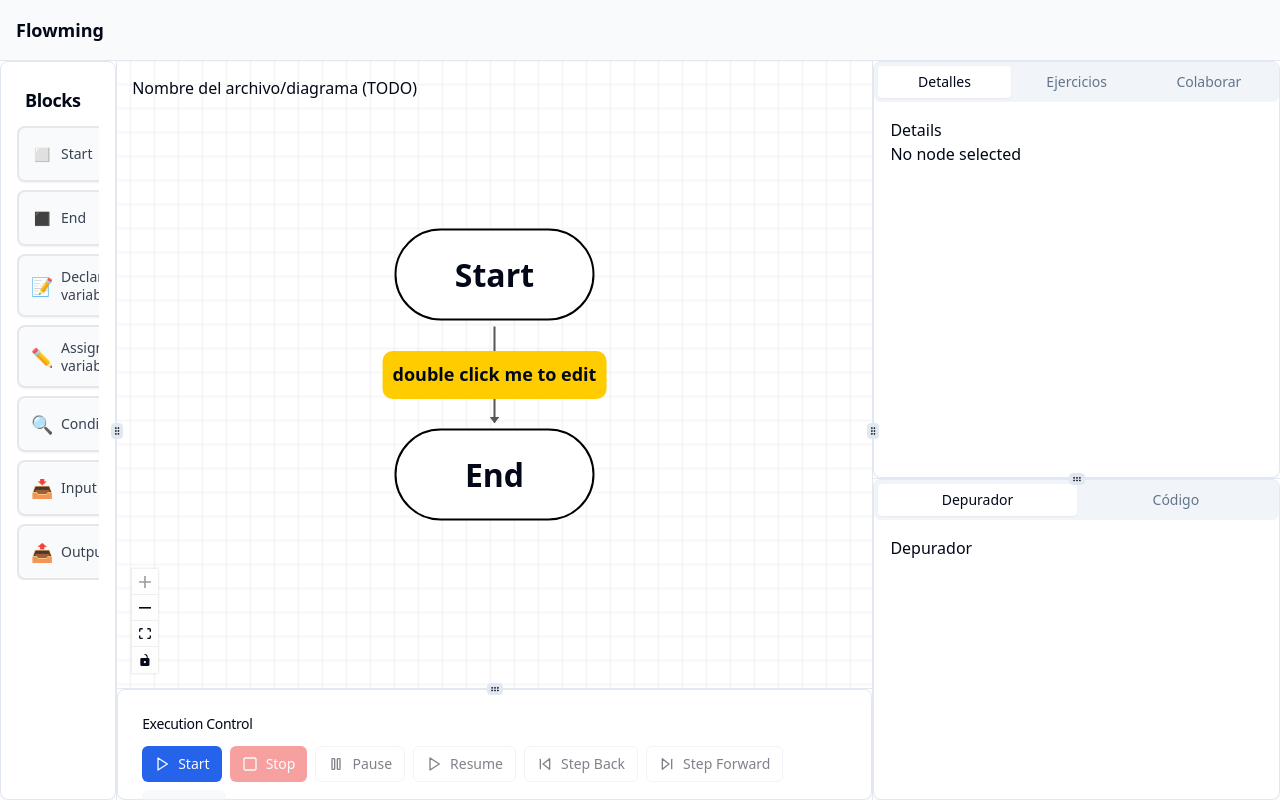
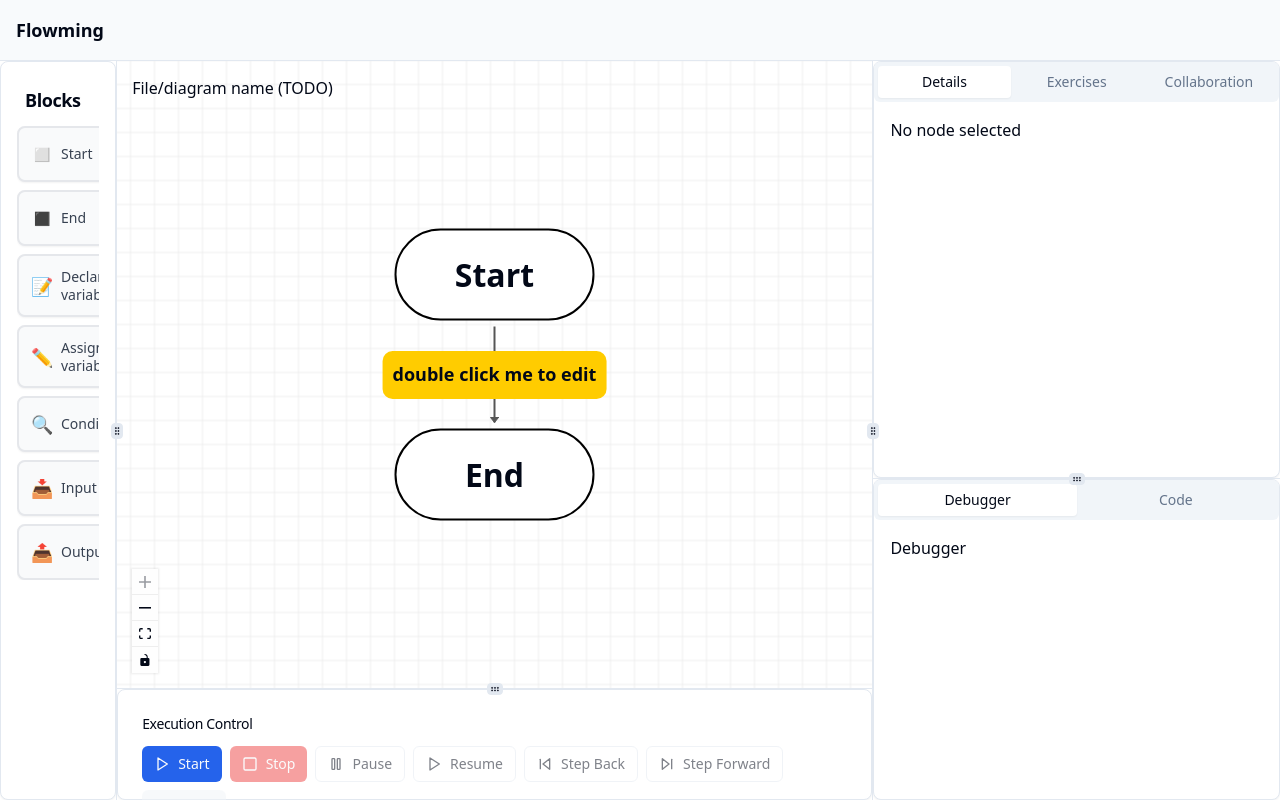
Before and after one commit to MrPoll0/flowming, a React (Vite) app: page / in a window 1280 px wide. Built offline with nearby package versions, Linux system fonts and the light colour scheme.

Commit message:
chore: consistent language

```diff
--- a/src/components/Flow/FlowContent.tsx
+++ b/src/components/Flow/FlowContent.tsx
@@ -779,7 +779,7 @@ const FlowContent: React.FC = () => {
         <Controls />
         <Background variant={BackgroundVariant.Lines} gap={12} size={1} />
         <Panel style={{ userSelect: 'none' }}> {/* prevent text selection when double clicking on edge */}
-          Nombre del archivo/diagrama (TODO)
+          File/diagram name (TODO)
         </Panel>
       </ReactFlow>
       <ContextMenu onDelete={onDelete} />
--- a/src/components/Panel/PanelList.tsx
+++ b/src/components/Panel/PanelList.tsx
@@ -13,26 +13,26 @@ export interface PanelTab {
 
 const topPanelTabs: PanelTab[] = [
     {
-      label: "Detalles",
+      label: "Details",
       content: <DetailsTab />
     },
     {
-      label: "Ejercicios",
+      label: "Exercises",
       content: <ExercisesTab />
     },
     {
-      label: "Colaborar",
+      label: "Collaboration",
       content: <CollaborateTab />
     }
   ];
 
 const bottomPanelTabs: PanelTab[] = [
     {
-      label: "Depurador",
+      label: "Debugger",
       content: <DebuggerTab />
     },
     {
-      label: "Código",
+      label: "Code",
       content: <CodeTab />
     }
   ];
--- a/src/components/Panel/Tabs/CollaborateTab.tsx
+++ b/src/components/Panel/Tabs/CollaborateTab.tsx
@@ -1,7 +1,7 @@
 const CollaborateTab = () => {
     return (
         <div>
-            <h3>Colaborar con el diagrama</h3>
+            <h3>Online collaboration</h3>
         </div>
     );
 };
--- a/src/components/Panel/Tabs/DebuggerTab.tsx
+++ b/src/components/Panel/Tabs/DebuggerTab.tsx
@@ -1,7 +1,7 @@
 const DebuggerTab = () => {
     return (
         <div>
-            <h3>Depurador</h3>
+            <h3>Debugger</h3>
         </div>
     );
 };
--- a/src/components/Panel/Tabs/DetailsTab.tsx
+++ b/src/components/Panel/Tabs/DetailsTab.tsx
@@ -1736,7 +1736,6 @@ const DetailsTab = () => {
 
   return (
     <>
-      <h3>Details</h3>
       {selectedNode ? (
         <div className="h-full flex flex-col overflow-hidden">
           {/* Scrollable editors */}
--- a/src/components/Panel/Tabs/ExercisesTab.tsx
+++ b/src/components/Panel/Tabs/ExercisesTab.tsx
@@ -1,7 +1,7 @@
 const ExercisesTab = () => {
     return (
         <div>
-            <h3>Ejercicios</h3>
+            <h3>Exercises</h3>
         </div>
     );
 };
```
